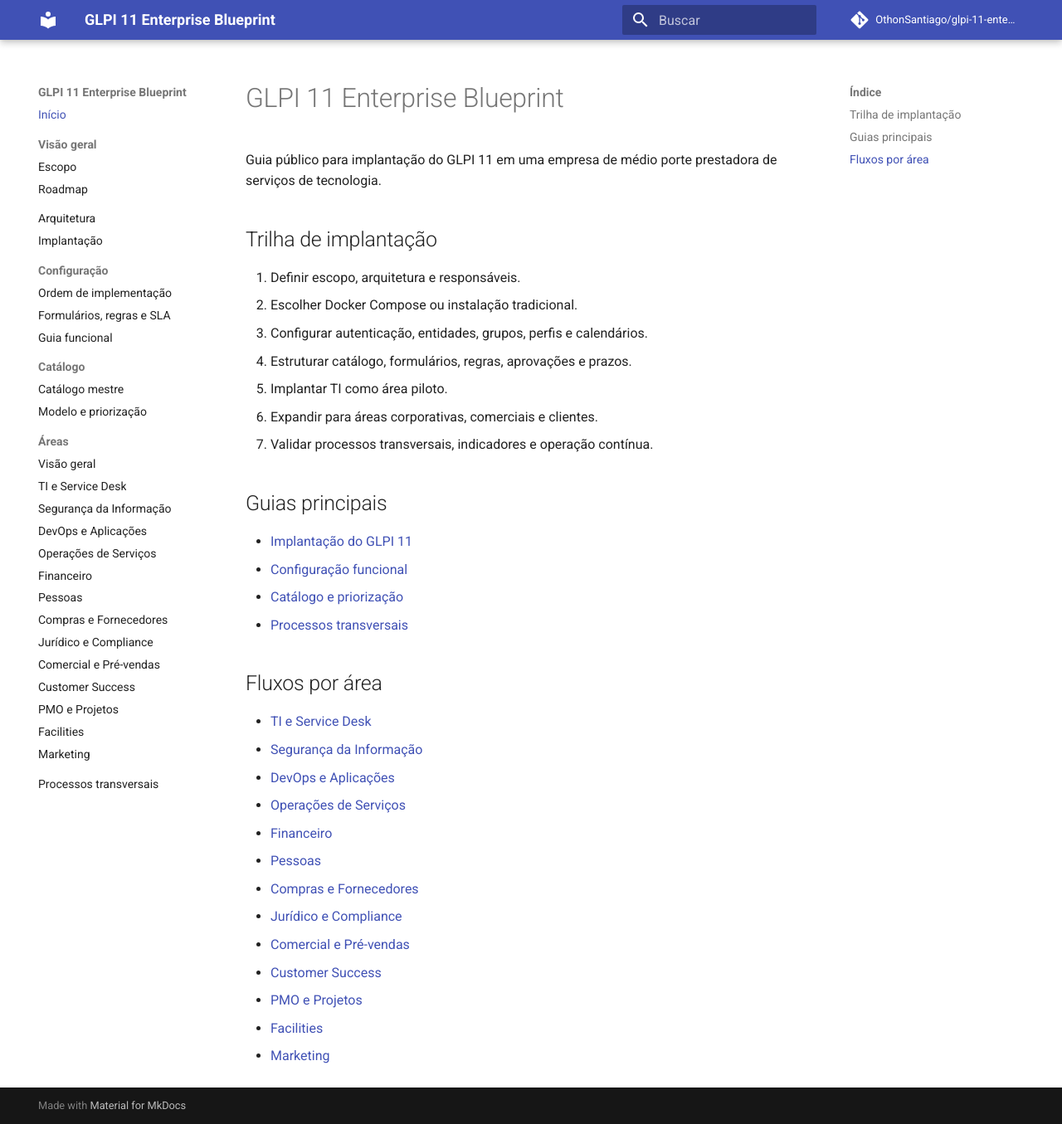
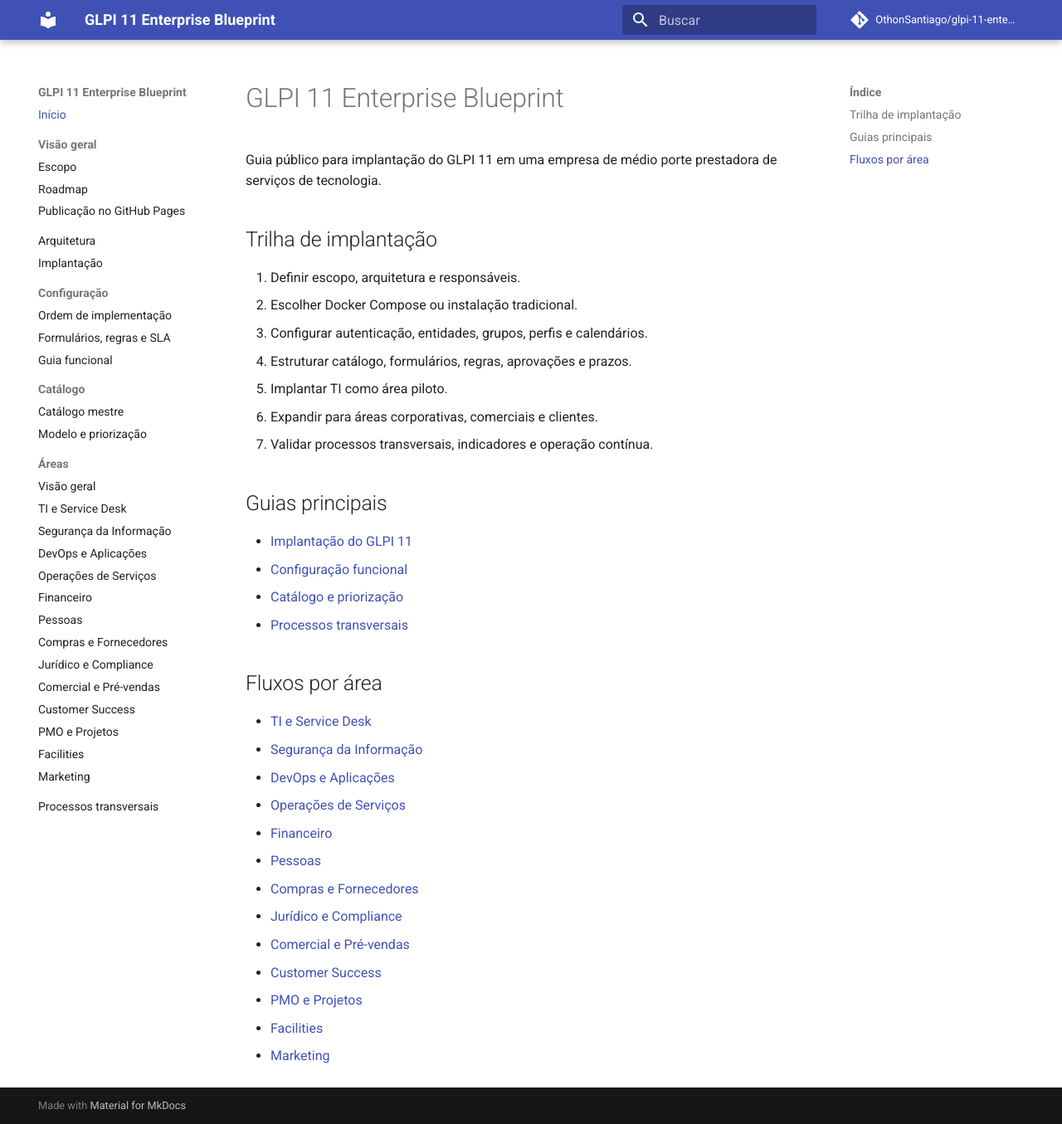
Before and after one commit to OthonSantiago/glpi-11-enterprise-blueprint, an MkDocs documentation site: the page built from docs/index.md, in a window 1280 px wide and 1355 px high. Shown: the whole window at 83% size. Built offline with MkDocs 1.6.1 and Material for MkDocs 9.7.7, drawn with Linux system fonts in a browser that asks for light colours; comment, search, counter and statistics services are not loaded.

Commit message:
docs: inclui guia de publicação no menu

```diff
--- a/mkdocs.yml
+++ b/mkdocs.yml
@@ -29,6 +29,7 @@
   - Visão geral:
       - Escopo: 00-visao-geral/01-escopo.md
       - Roadmap: 00-visao-geral/02-roadmap.md
+      - Publicação no GitHub Pages: 00-visao-geral/03-publicacao-github-pages.md
   - Arquitetura: 01-arquitetura/01-entidades-grupos-perfis.md
   - Implantação: implantacao/README.md
   - Configuração:
```
